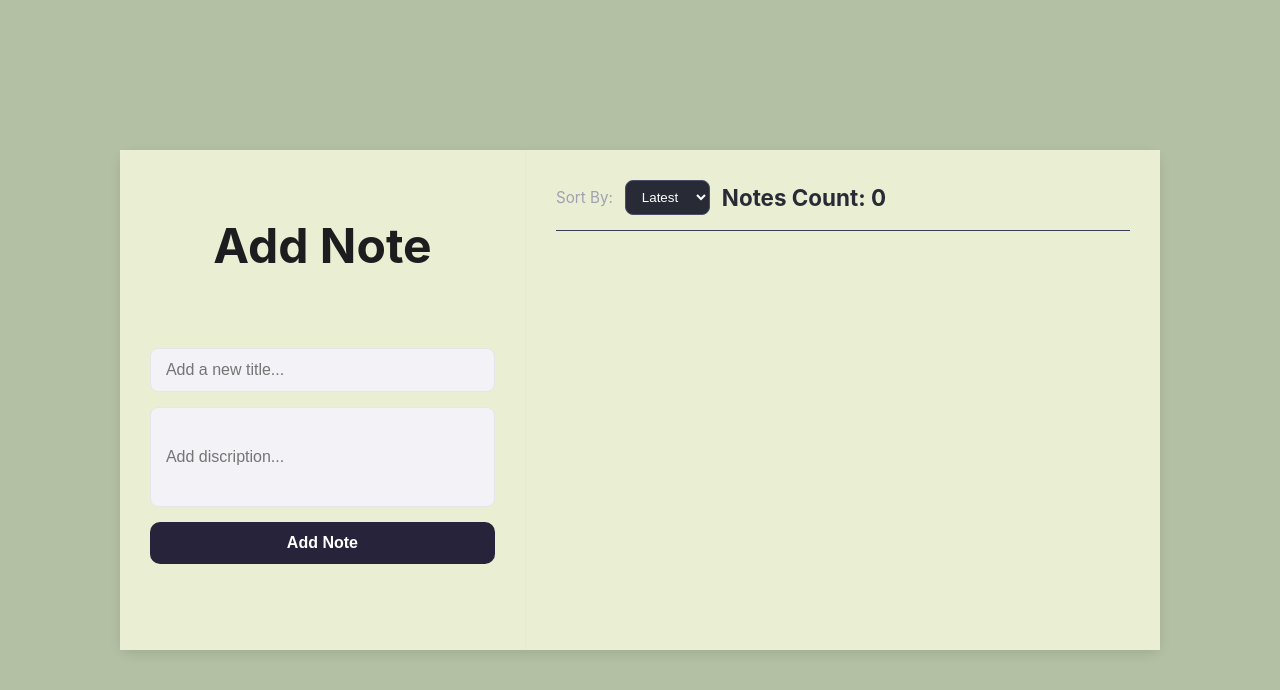
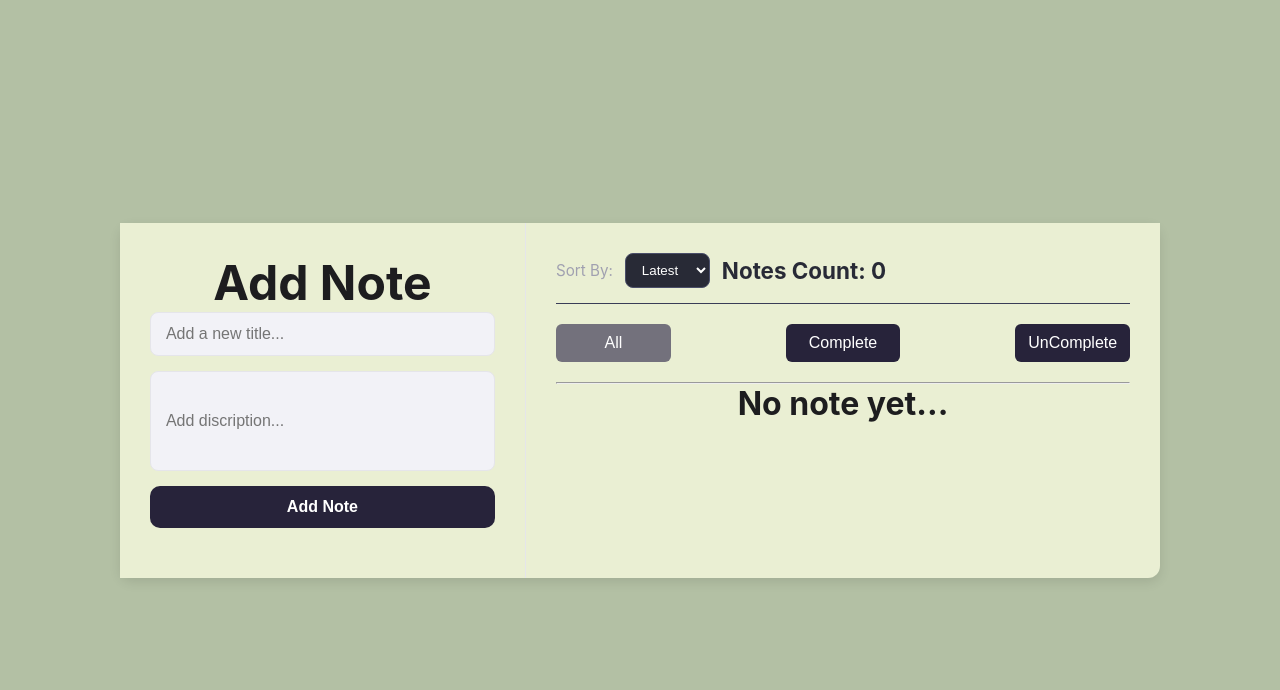
Before and after one commit to SadraKhalaj/NoteFlow, a React (Vite) app: page / in a window 1280 px wide. Shown: the top 690 px of the page. Built offline with nearby package versions, Linux system fonts and the light colour scheme.

Commit message:
added filter

```diff
--- /dev/null
+++ b/src/components/Button/Button.css
@@ -0,0 +1,15 @@
+button{
+    width: 20%;
+  padding: 10px;
+  background-color: #27233A;
+  color: white;
+  border: none;
+  border-radius: 6px;
+  font-size: 1rem;
+  font-weight: 300;
+  cursor: pointer;
+}
+.active{
+  background-color: #73717c;
+  transition: 0.3s ease;
+}
--- /dev/null
+++ b/src/components/Button/Button.jsx
@@ -0,0 +1,9 @@
+import "./Button.css"
+function Button({ text, onClick, isactive }) {
+  return (
+    <button onClick={onClick} className={isactive ? "active" : null}>
+      {text}
+    </button>
+  );
+}
+export default Button;
--- /dev/null
+++ b/src/components/FilterNotes/FilterNotes.css
@@ -0,0 +1,6 @@
+.filter{
+    width: 100%;
+    display: flex;
+    justify-content: space-between;
+    padding-bottom: 20px;
+}
--- /dev/null
+++ b/src/components/FilterNotes/FilterNotes.jsx
@@ -0,0 +1,28 @@
+import { useState } from "react";
+import "./FilterNotes.css"
+import Button from "../Button/Button";
+
+const data = [
+  { title: "All", id: 1 },
+  { title: "Complete", id: 2 },
+  { title: "UnComplete", id: 3 },
+];
+function Filternotes() {
+  const [active, setActive] = useState(1);
+  const handleactive = (id) => {
+    setActive(id);
+  };
+  return (
+    <div className="filter">
+      {data.map((item) => (
+        <Button
+          key={item.id}
+          text={item.title}
+          isactive={item.id == active ? true : false}
+          onClick={() => handleactive(item.id)}
+        />
+      ))}
+    </div>
+  );
+}
+export default Filternotes;
--- a/src/components/NotesContainer/NotesContainer.css
+++ b/src/components/NotesContainer/NotesContainer.css
@@ -1,6 +1,6 @@
 .notes-section {
   width: 100%;
-  height: 500px;
+  height: 280px;
   padding: 30px;
   background-color: #eaefd3;
 }
@@ -59,3 +59,11 @@
   cursor: pointer;
   transition: border-color 0.2s, box-shadow 0.2s;
 }
+
+.text{
+  font-size: 2rem;
+  font-weight: bold;
+  display: flex;
+  align-items: center;
+  justify-content: center;
+}
--- a/src/components/NotesContainer/NotesContainer.jsx
+++ b/src/components/NotesContainer/NotesContainer.jsx
@@ -1,3 +1,4 @@
+import Filternotes from "../FilterNotes/FilterNotes";
 import Notes from "../Notes/Notes";
 import "./NotesContainer.css";
 function NotesContainer({ notes, setNotes }) {
@@ -15,10 +16,17 @@ function NotesContainer({ notes, setNotes }) {
           </h1>
         </div>
       </header>
+      <Filternotes />
+      <hr />
       <div className="notes">
-        {notes.map((note) => (
-          <Notes key={note.id} note={note} notes={notes} setNotes={setNotes} />
-        ))}
+          {notes.length ? notes.map((note) => (
+          <Notes
+            key={note.id}
+            note={note}
+            setNotes={setNotes}
+            notes={notes}
+          />
+        )) : <p className="text">No note yet...</p>}
       </div>
     </section>
   );
```
